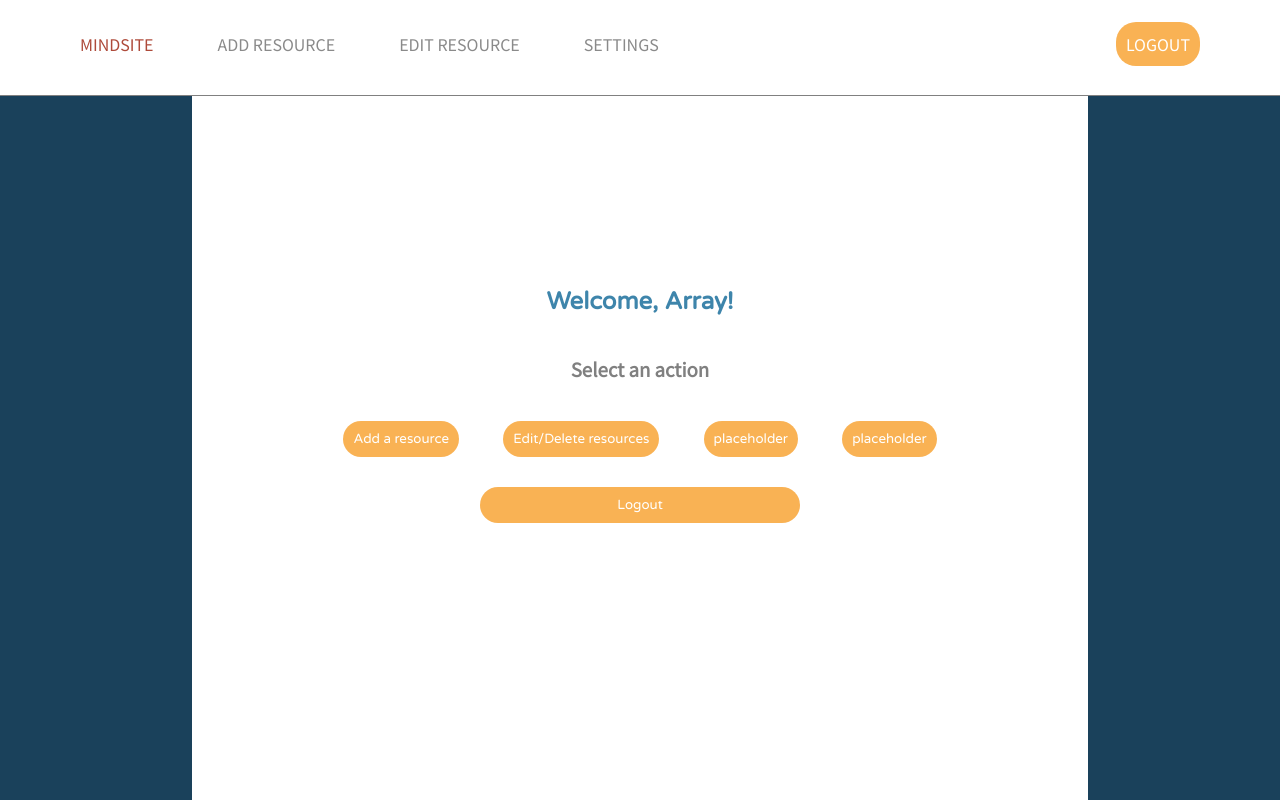
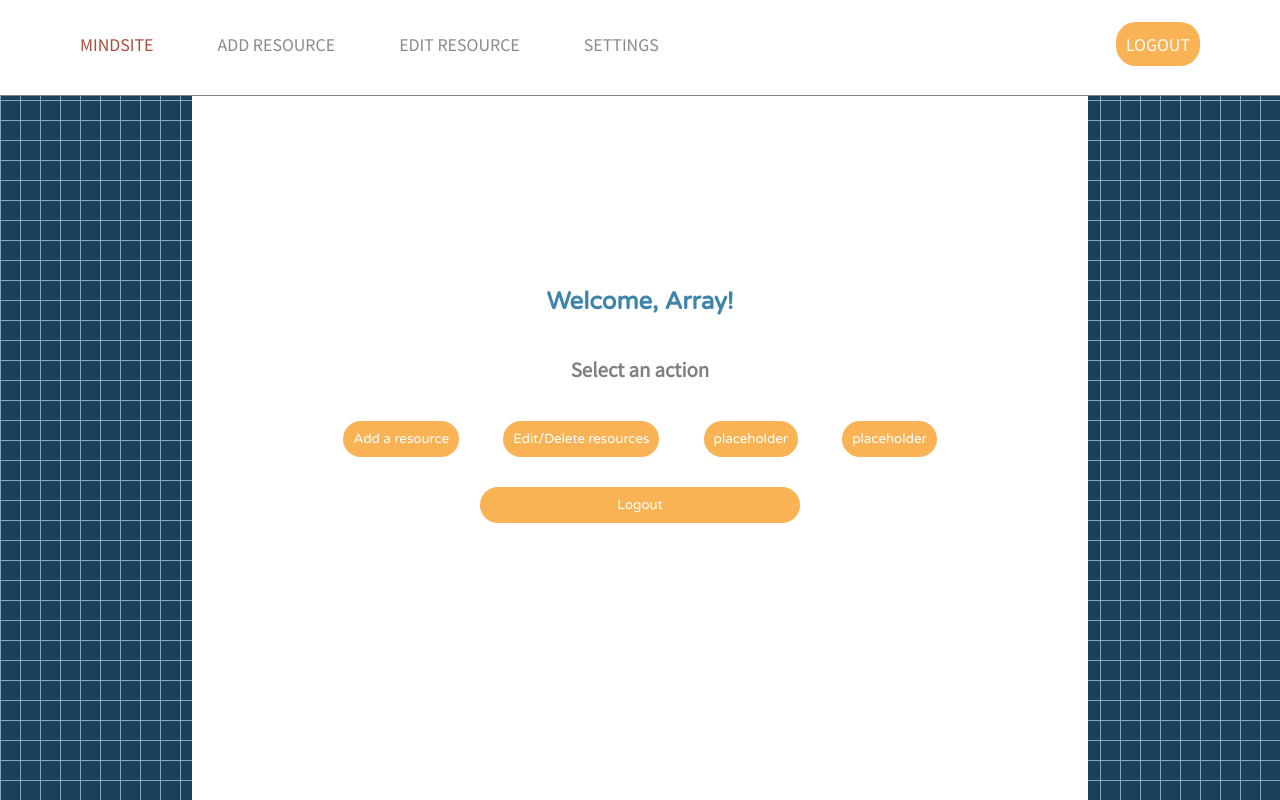
Before and after one commit to huachen24/mindsite, a PHP site: page /admin/index.php in a window 1280 px wide. Run offline with PHP 8.4, Linux system fonts and the light colour scheme; the visitor is signed in with stand-in values (Sample User, id 1).

Commit message:
attempt in bg change
help :')

```diff
--- a/admin/styles.css
+++ b/admin/styles.css
@@ -21,9 +21,10 @@ body {
     flex-direction: column;
     align-items: center;
     justify-content: center;
-    /*background-image: url("../images/emojibg_admin.png");
-    background-repeat: repeat;*/
-    background: var(--blue);
+    background-color: rgba(26,65,091,1);
+    opacity: 1;
+    background-image:  linear-gradient(#89a3c5 1px, transparent 1px), linear-gradient(to right, #89a3c5 1px, rgba(26,65,091,1) 1px);
+    background-size: 20px 20px;
 }
 
 .center {
```
